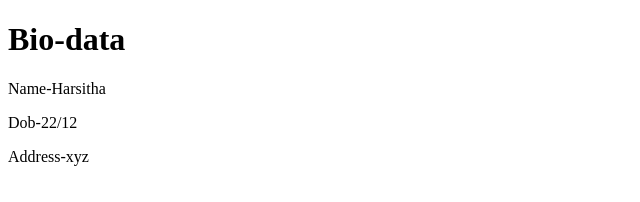
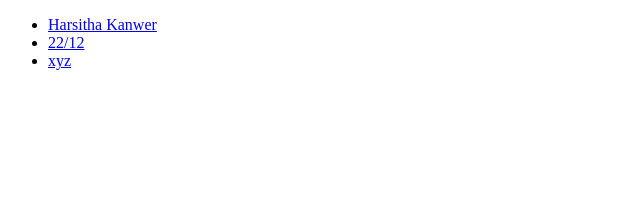
Before and after one commit to harsithakanwer/htmlcoding, a plain HTML site: page index.html in a window 1280 px wide. Shown: the whole page, without its empty margins (0-640 px from the left). Drawn offline with Linux system fonts and the light colour scheme.

Commit message:
Update index.html

```diff
--- a/index.html
+++ b/index.html
@@ -5,9 +5,10 @@
     Personal Information
   </title>
   <body>
-    <h1>Bio-data</h1>
-     <p>Name-Harsitha</p>
-    <p>Dob-22/12</p>
-    <P>Address-xyz</P>
+    <ul>
+      <li><a href="name.html">Harsitha Kanwer</li>
+      <li><a href="dob.html">22/12</li>
+      <li><a href="address.html">xyz</li>
+    </ul>
   </body>
 </html>
```
